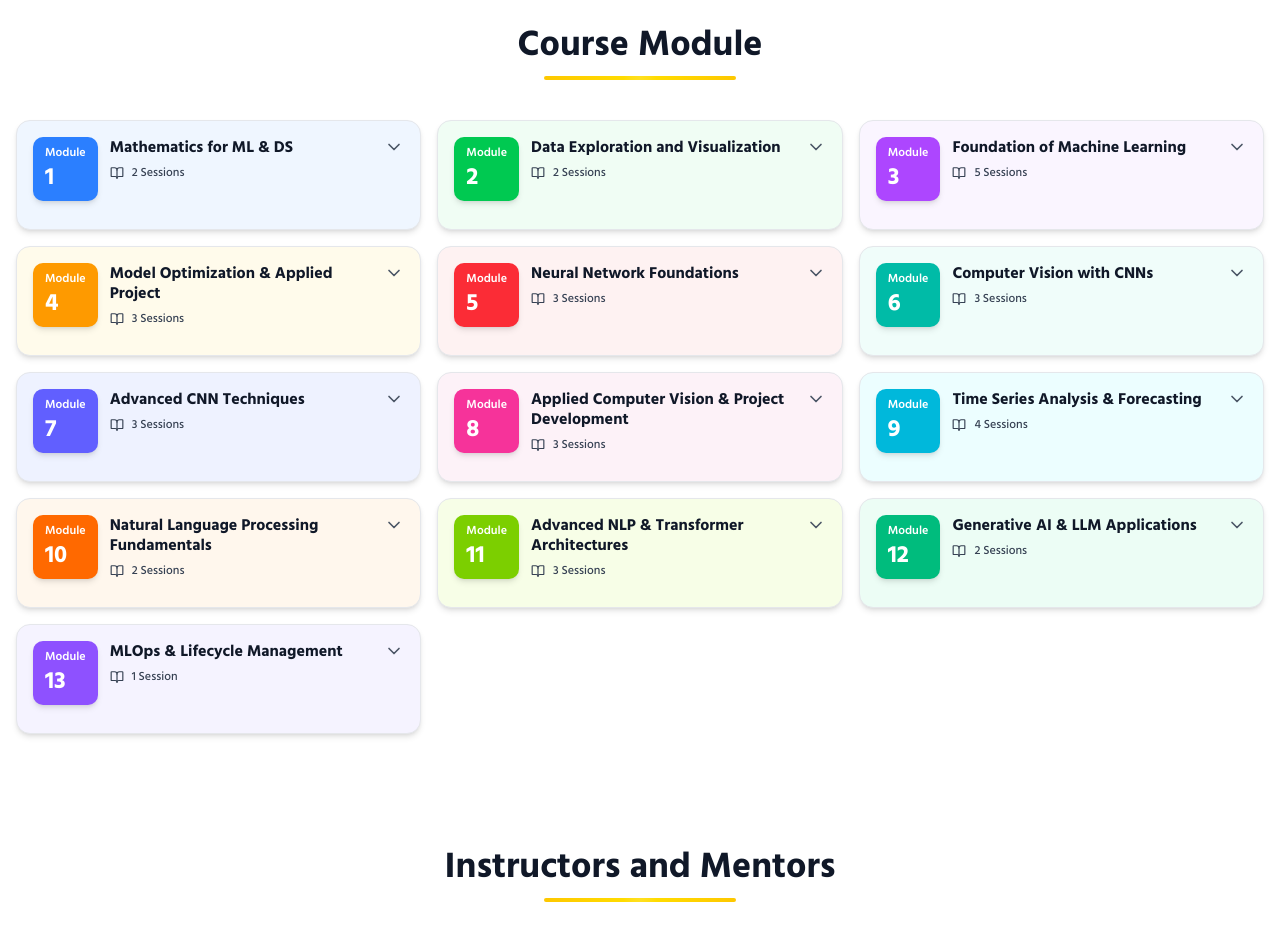
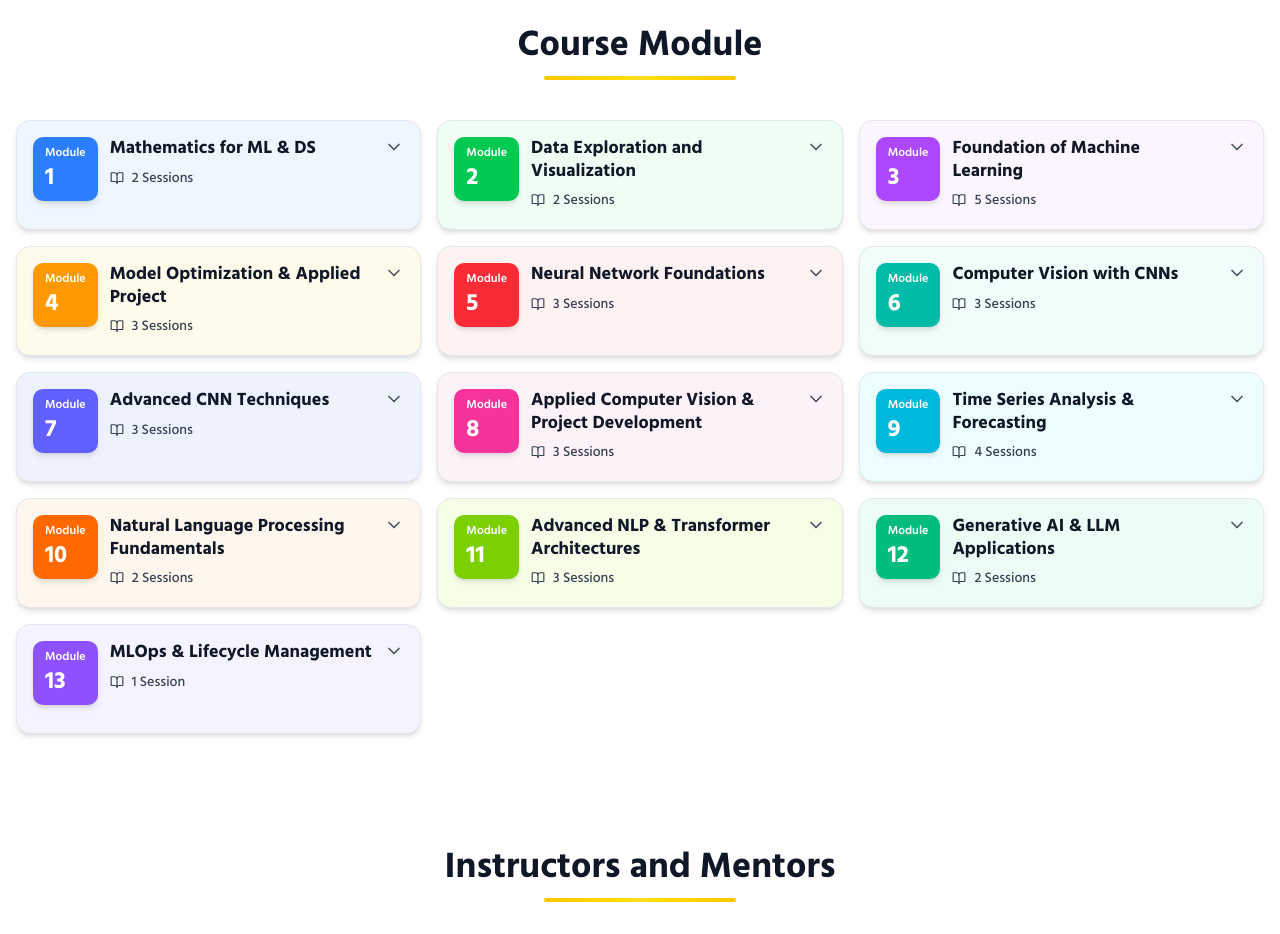
Before and after one commit to mehrabhossain1/innodemmy-frontend, a Next.js app: page /courses/data-science-and-machine-learning in a window 1280 px wide. Shown: the part 880-1814 px from the top of the page. Built offline with nearby package versions, Linux system fonts and the light colour scheme.

Commit message:
fix: Increase font sizes for improved readability in CourseModule component

```diff
--- a/app/courses/data-science-and-machine-learning/components/CourseModule.tsx
+++ b/app/courses/data-science-and-machine-learning/components/CourseModule.tsx
@@ -620,10 +620,10 @@ export default function CourseModule() {
 
                                 {/* Module Info */}
                                 <div className="flex-1 min-w-0">
-                                    <h3 className="font-bold text-gray-900 dark:text-white mb-2 text-base leading-tight">
+                                    <h3 className="font-bold text-gray-900 dark:text-white mb-2 text-lg leading-tight">
                                         {module.title}
                                     </h3>
-                                    <div className="flex items-center gap-2 text-xs text-gray-700 dark:text-gray-300">
+                                    <div className="flex items-center gap-2 text-sm text-gray-700 dark:text-gray-300">
                                         <BookOpen className="w-3.5 h-3.5" />
                                         <span className="font-medium">
                                             {module.topics.length}{" "}
@@ -685,14 +685,14 @@ export default function CourseModule() {
                                                         <div className="flex items-start gap-2">
                                                             <div className="flex-1 min-w-0">
                                                                 <div className="flex items-center gap-2 mb-1">
-                                                                    <span className="text-xs font-semibold text-gray-600 dark:text-gray-400">
+                                                                    <span className="text-sm font-semibold text-gray-600 dark:text-gray-400">
                                                                         Session{" "}
                                                                         {
                                                                             topic.session
                                                                         }
                                                                     </span>
                                                                 </div>
-                                                                <h4 className="font-semibold text-sm text-gray-900 dark:text-white leading-snug">
+                                                                <h4 className="font-semibold text-base text-gray-900 dark:text-white leading-snug">
                                                                     {
                                                                         topic.title
                                                                     }
@@ -721,14 +721,14 @@ export default function CourseModule() {
                                                                         .length >
                                                                         0 && (
                                                                         <div>
-                                                                            <h5 className="text-xs font-bold text-gray-700 dark:text-gray-300 mb-1.5 flex items-center gap-1">
+                                                                            <h5 className="text-sm font-bold text-gray-700 dark:text-gray-300 mb-1.5 flex items-center gap-1">
                                                                                 <BookOpen className="w-3 h-3" />
                                                                                 Key
                                                                                 Concepts
                                                                                 &
                                                                                 Activities
                                                                             </h5>
-                                                                            <ul className="space-y-1 text-xs text-gray-600 dark:text-gray-400">
+                                                                            <ul className="space-y-1 text-sm text-gray-600 dark:text-gray-400">
                                                                                 {topic.keyConcepts.map(
                                                                                     (
                                                                                         concept,
@@ -762,12 +762,12 @@ export default function CourseModule() {
                                                                         .length >
                                                                         0 && (
                                                                         <div>
-                                                                            <h5 className="text-xs font-bold text-gray-700 dark:text-gray-300 mb-1.5 flex items-center gap-1">
+                                                                            <h5 className="text-sm font-bold text-gray-700 dark:text-gray-300 mb-1.5 flex items-center gap-1">
                                                                                 <Code className="w-3 h-3" />
                                                                                 Project
                                                                                 Milestones
                                                                             </h5>
-                                                                            <ul className="space-y-1 text-xs text-gray-600 dark:text-gray-400">
+                                                                            <ul className="space-y-1 text-sm text-gray-600 dark:text-gray-400">
                                                                                 {topic.projectMilestones.map(
                                                                                     (
                                                                                         milestone,
```
